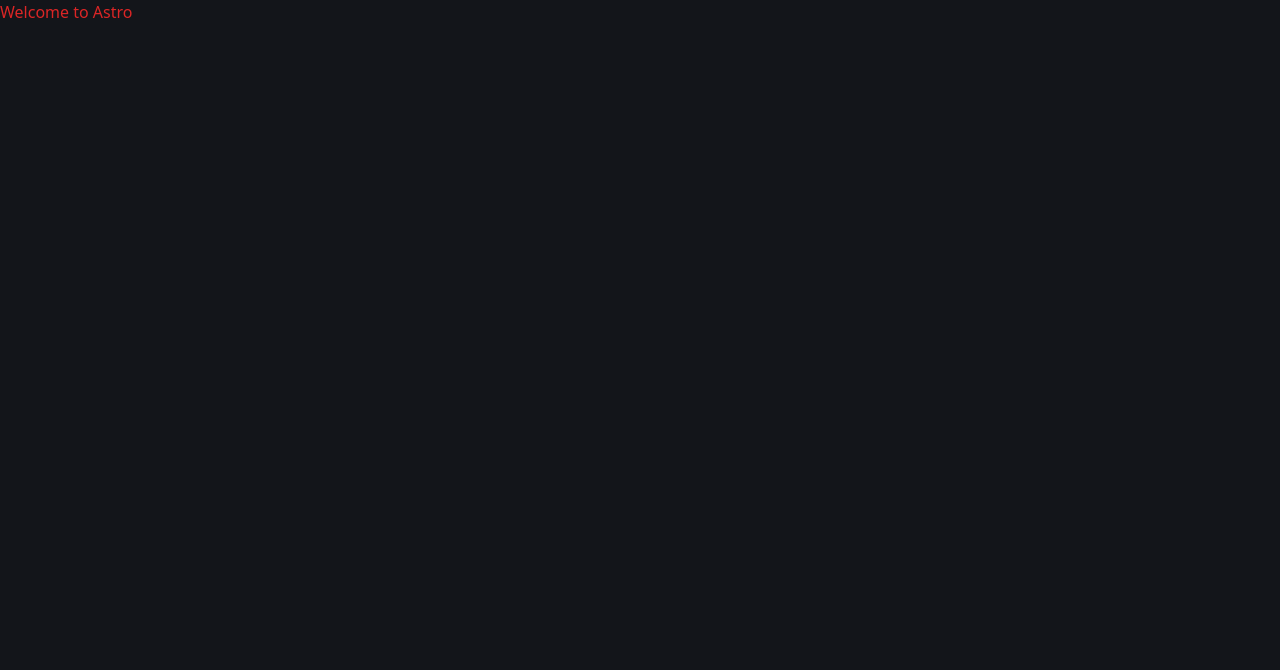
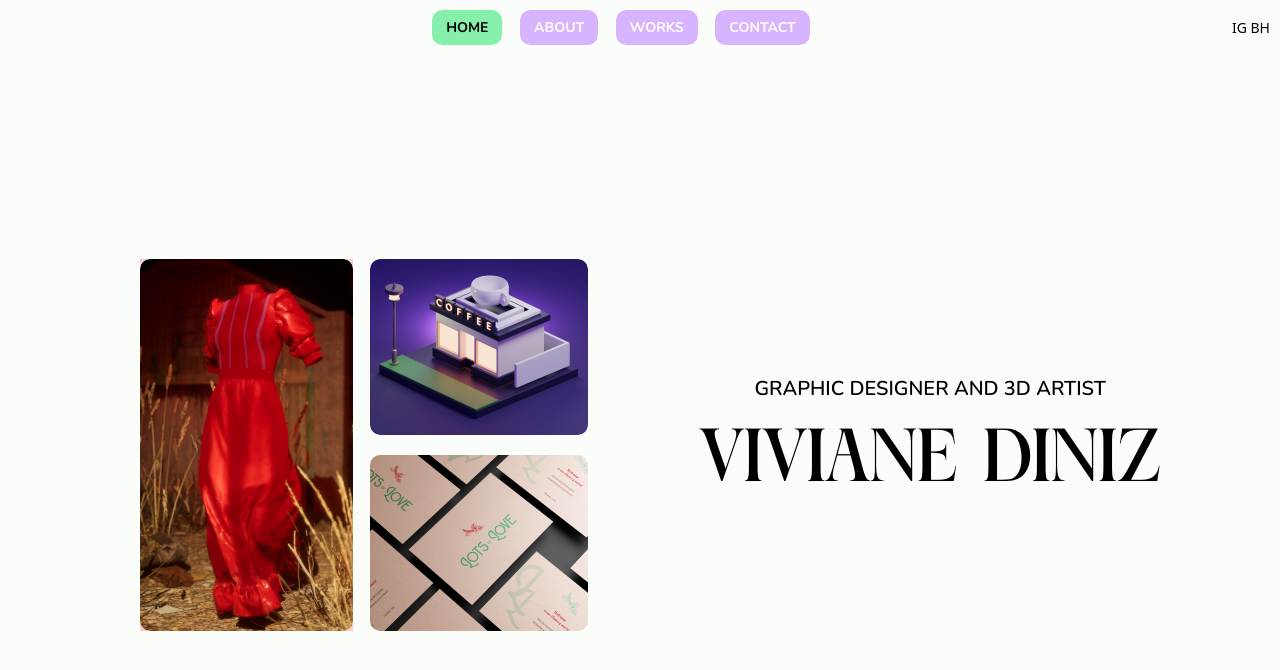
Before and after one commit to debling/vivianediniz, an Astro site: page / in a window 1280 px wide. Built offline with nearby package versions, Linux system fonts and the light colour scheme; Astro itself is replaced by a stand-in of ours.

Commit message:
feat: initial page layout

```diff
--- a/astro.config.mjs
+++ b/astro.config.mjs
@@ -5,6 +5,7 @@ import sitemap from "@astrojs/sitemap";
 
 // https://astro.build/config
 export default defineConfig({
-  site: 'https://example.com',
+  site: 'https://debling.github.io',
+  base: '/vivianediniz',
   integrations: [tailwind(), sitemap()]
 });
--- /dev/null
+++ b/src/components/Button.astro
@@ -0,0 +1,18 @@
+---
+interface Props {
+  title: string;
+  type?: 'primary' | 'secondary';
+}
+
+const { title, type = 'secondary' } = Astro.props;
+
+let color = '';
+if (type === 'primary') {
+  color = 'bg-green-300 text-black';
+} else {
+  color = 'bg-purple-300 text-white';
+}
+---
+<button class={`subtitle-font rounded-xl font-bold py-2 px-4 mx-2 ${color}`}>
+  {title}
+</button>
--- /dev/null
+++ b/src/components/NavBar.astro
@@ -0,0 +1,28 @@
+---
+import Button from "./Button.astro";
+
+
+const navItems = [
+	{ label: 'HOME', href: '/' },
+	{ label: 'ABOUT', href: '/about/' },
+	{ label: 'WORKS', href: '/works/' },
+	{ label: 'CONTACT', href: '/contact/' },
+] as const;
+
+---
+
+<header>
+  <nav class="flex items-center justify-between">
+    <div></div>
+    <div>
+      <Button type="primary" title="HOME" />
+      <Button title="ABOUT" />
+      <Button title="WORKS" />
+      <Button title="CONTACT" />
+    </div>
+    <div>
+      <a>IG</a>
+      <a>BH</a>
+    </div>
+  </nav>
+</header>
--- a/src/layouts/Layout.astro
+++ b/src/layouts/Layout.astro
@@ -1,4 +1,8 @@
 ---
+import { ViewTransitions } from "astro:transitions";
+
+// background: url(/background.svg) no-repeat fixed center;
+
 interface Props {
   title: string;
 }
@@ -14,14 +18,23 @@ const { title } = Astro.props;
     <meta name="viewport" content="width=device-width" />
     <link rel="icon" type="image/svg+xml" href="/favicon.svg" />
     <meta name="generator" content={Astro.generator} />
+
+    <link rel="preconnect" href="https://fonts.googleapis.com">
+    <link rel="preconnect" href="https://fonts.gstatic.com" crossorigin>
+    <link href="https://fonts.googleapis.com/css2?family=Nunito:wght@600;700&display=swap" rel="stylesheet">
+
     <title>{title}</title>
+    <ViewTransitions />
   </head>
   <body>
     <slot />
   </body>
 </html>
+
 <style is:global>
 :root {
+  --background-light: #fafdfa;
+  --button-secondary: #aa88e0;
   --accent: 136, 58, 234;
   --accent-light: 224, 204, 250;
   --accent-dark: 49, 10, 101;
@@ -34,8 +47,10 @@ const { title } = Astro.props;
 }
 html {
   font-family: system-ui, sans-serif;
-    background: #13151a;
+  font-size: 14px;
+  background: var(--background-light);
   background-size: 224px;
+  margin: 10px;
 }
 code {
   font-family:
@@ -48,4 +63,20 @@ const { title } = Astro.props;
     Courier New,
     monospace;
 }
+
+.title-font {
+  font-family: "Cralika", serif;
+}
+
+.subtitle-font {
+  font-family: "Nunito", sans-serif;
+}
+
+@font-face {
+  font-family: "Cralika";
+  src: url("/fonts/Cralika.woff") format("woff");
+  font-weight: normal;
+  font-style: normal;
+  font-display: swap;
+}
 </style>
--- a/src/pages/index.astro
+++ b/src/pages/index.astro
@@ -1,9 +1,44 @@
 ---
+import { Image } from "astro:assets";
+
 import Layout from "../layouts/Layout.astro";
+import NavBar from "../components/NavBar.astro";
+
+import redDress from "../img/red_dress.png";
+import cartao from "../img/cartao.png";
+import casa from "../img/casa.png";
 ---
 
 <Layout title="Portifolio | Viviane">
-  <main>
-    <h1 class="text-red-600">Welcome to Astro</h1>
+  <NavBar />
+  <main class="flex h-screen w-screen flex-1 items-center justify-center">
+    <div class="flex mr-32">
+      <div class="mr-5 bg-red-200">
+        <Image class="rounded-img" src={redDress} width="213" height="372" alt="Vestido vermelho" />
+      </div>
+
+      <div class="flex flex-col justify-between">
+        <div>
+          <Image class="rounded-img" src={casa} width="218" height="176" alt="Vestido vermelho" />
+        </div>
+
+        <div>
+          <Image class="rounded-img" src={cartao} width="218" height="176" alt="Vestido vermelho" />
+        </div>
+      </div>
+    </div>
+
+  <div class="flex-row items-center">
+    <h4 class="text-center subtitle-font font-semibold text-[20px]">GRAPHIC DESIGNER AND 3D ARTIST</h4>
+
+    <h1 class="text-center title-font text-[75px]">VIVIANE DINIZ</h1>
+  </div>
+
   </main>
 </Layout>
+
+<style>
+  .rounded-img {
+    border-radius: 10px;
+  }
+</style>
```
Also changed, not shown: public/fonts/Cralika.woff (added), public/fonts/Cralika.woff2 (added), src/img/cartao.png (added), src/img/casa.png (added), src/img/red_dress.png (added). Lines whose indentation alone changed are shown as unchanged.
